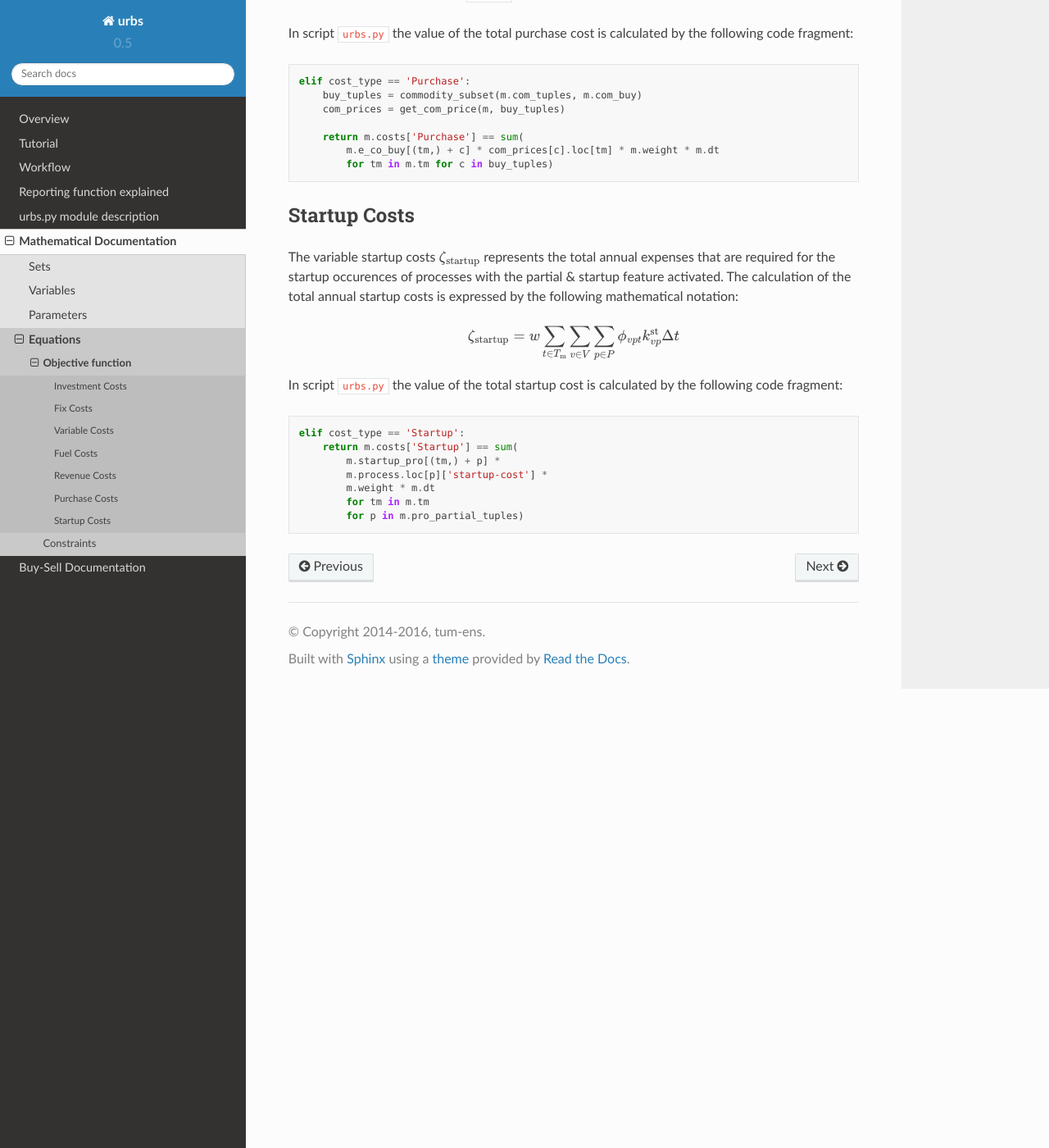
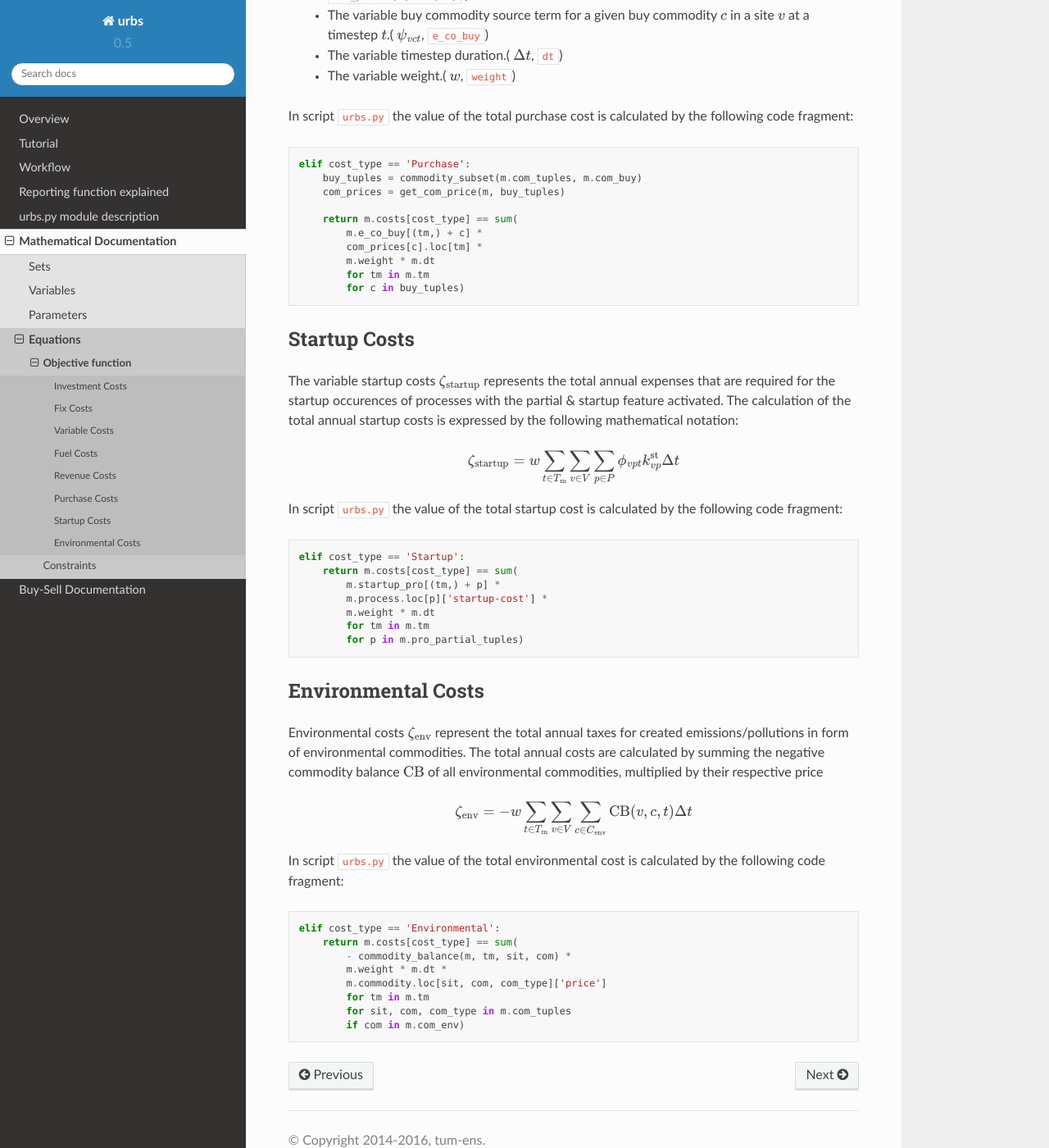
Before and after one commit to tum-ens/urbs, a Sphinx documentation site: the page built from doc/mathdoc/equ-objective.rst, in a window 1280 px wide and 1400 px high, scrolled down 7081 px. Shown: the whole window at 82% size. Built offline with Sphinx 7.4.7 and the Read the Docs theme 2.0.0, drawn with Linux system fonts in a browser that asks for light colours; some of the changed text lies outside the part shown.

Commit message:
add environmental cost to mathdoc

```diff
--- a/doc/mathdoc/equ-objective.rst
+++ b/doc/mathdoc/equ-objective.rst
@@ -65,8 +65,8 @@
 
 ::
 
-    if cost_type == 'Inv':
-        return m.costs['Inv'] == \
+    if cost_type == 'Invest':
+        return m.costs[cost_type] == \
             sum(m.cap_pro_new[p] *
                 m.process.loc[p]['inv-cost'] *
                 m.process.loc[p]['annuity-factor']
@@ -124,8 +124,8 @@
 
 ::
 
-    elif cost_type == 'Fix':
-        return m.costs['Fix'] == \
+    elif cost_type == 'Fixed':
+        return m.costs[cost_type] == \
             sum(m.cap_pro[p] * m.process.loc[p]['fix-cost']
                 for p in m.pro_tuples) + \
             sum(m.cap_tra[t] * m.transmission.loc[t]['fix-cost']
@@ -153,22 +153,24 @@
 
 ::
 
-    elif cost_type == 'Var':
-        return m.costs['Var'] == \
+    elif cost_type == 'Variable':
+        return m.costs[cost_type] == \
             sum(m.tau_pro[(tm,) + p] * m.dt *
                 m.process.loc[p]['var-cost'] *
                 m.weight
-                for tm in m.tm for p in m.pro_tuples) + \
+                for tm in m.tm
+                for p in m.pro_tuples) + \
             sum(m.e_tra_in[(tm,) + t] * m.dt *
                 m.transmission.loc[t]['var-cost'] *
                 m.weight
-                for tm in m.tm for t in m.tra_tuples) + \
+                for tm in m.tm
+                for t in m.tra_tuples) + \
             sum(m.e_sto_con[(tm,) + s] *
                 m.storage.loc[s]['var-cost-c'] * m.weight +
                 (m.e_sto_in[(tm,) + s] + m.e_sto_out[(tm,) + s]) * m.dt *
                 m.storage.loc[s]['var-cost-p'] * m.weight
-                for tm in m.tm for s in m.sto_tuples)
-
+                for tm in m.tm
+                for s in m.sto_tuples)
 
 Fuel Costs
 ----------
@@ -191,7 +193,7 @@
 ::
 
     elif cost_type == 'Fuel':
-        return m.costs['Fuel'] == sum(
+        return m.costs[cost_type] == sum(
             m.e_co_stock[(tm,) + c] * m.dt *
             m.commodity.loc[c]['price'] *
             m.weight
@@ -225,9 +227,12 @@
         sell_tuples = commodity_subset(m.com_tuples, m.com_sell)
         com_prices = get_com_price(m, sell_tuples)
 
-        return m.costs['Revenue'] == -sum(
-            m.e_co_sell[(tm,) + c] * com_prices[c].loc[tm] * m.weight * m.dt
-            for tm in m.tm for c in sell_tuples)
+        return m.costs[cost_type] == -sum(
+            m.e_co_sell[(tm,) + c] *
+            com_prices[c].loc[tm] *
+            m.weight * m.dt
+            for tm in m.tm
+            for c in sell_tuples)
 
 
 Purchase Costs
@@ -254,13 +259,16 @@
         buy_tuples = commodity_subset(m.com_tuples, m.com_buy)
         com_prices = get_com_price(m, buy_tuples)
 
-        return m.costs['Purchase'] == sum(
-            m.e_co_buy[(tm,) + c] * com_prices[c].loc[tm] * m.weight * m.dt
-            for tm in m.tm for c in buy_tuples)
+        return m.costs[cost_type] == sum(
+            m.e_co_buy[(tm,) + c] *
+            com_prices[c].loc[tm] *
+            m.weight * m.dt
+            for tm in m.tm
+            for c in buy_tuples)
 
 
 Startup Costs
---------------
+-------------
 
 The variable startup costs :math:`\zeta_\text{startup}` represents the total annual expenses that are required for the startup occurences of processes with the partial & startup feature activated. The calculation of the total annual startup costs  is expressed by the following mathematical notation:
 
@@ -274,9 +282,33 @@
 ::
 
     elif cost_type == 'Startup':
-        return m.costs['Startup'] == sum(
+        return m.costs[cost_type] == sum(
             m.startup_pro[(tm,) + p] *
             m.process.loc[p]['startup-cost'] *
             m.weight * m.dt
             for tm in m.tm
             for p in m.pro_partial_tuples)
+
+
+Environmental Costs
+-------------------
+
+Environmental costs :math:`\zeta_\text{env}` represent the total annual taxes for created emissions/pollutions in form of environmental commodities. The total annual costs are calculated by summing the negative commodity balance :math:`\textrm{CB}` of all environmental commodities, multiplied by their respective price
+
+.. math::
+
+    \zeta_\text{env} = -
+    w \sum_{t\in T_\text{m}} \sum_{v\in V} \sum_{c \in C_\text{env}}
+    \textrm{CB}(v,c,t) \Delta t
+
+In script ``urbs.py`` the value of the total environmental cost is calculated by the following code fragment:
+::
+
+    elif cost_type == 'Environmental':
+        return m.costs[cost_type] == sum(
+            - commodity_balance(m, tm, sit, com) *
+            m.weight * m.dt *
+            m.commodity.loc[sit, com, com_type]['price']
+            for tm in m.tm
+            for sit, com, com_type in m.com_tuples
+            if com in m.com_env)
```
Also changed, not shown: doc/mathdoc/param-economic.rst (+5 -1 lines).
